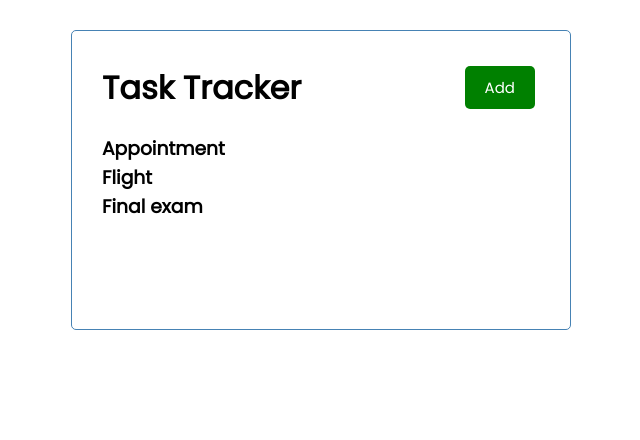
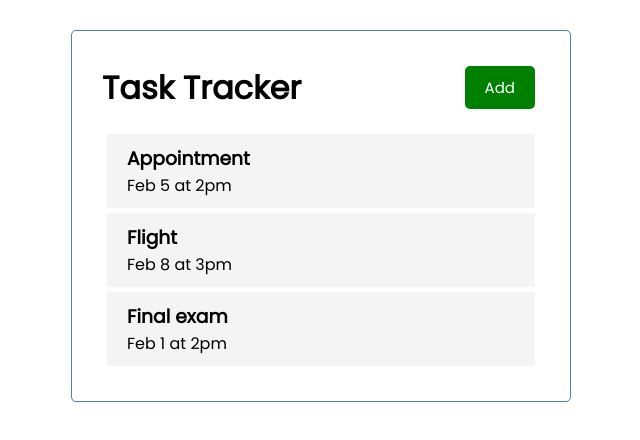
Before and after one commit to sharvarikhedkar/Task-Tracker, a React (Create React App) app: page / in a window 1280 px wide. Shown: the top 440 px of the page, without its empty margins (319-959 px from the left). Built offline with nearby package versions, Linux system fonts and the light colour scheme.

Commit message:
feat: Added Task component

```diff
--- a/src/App.js
+++ b/src/App.js
@@ -3,7 +3,7 @@
 import Tasks from './components/Tasks'
 import {useState} from 'react'
 
-function App() {
+const App = () => {
   const [tasks,setTasks] = useState([
     {
         id: 1,
@@ -28,6 +28,7 @@
         reminder: false,
     },
     ])
+
   return (
     <div className='container'>
       <Header/>
--- /dev/null
+++ b/src/components/Task.js
@@ -0,0 +1,10 @@
+const Task = ({task}) => {
+    return (
+        <div className = 'task'>
+            <h3>{task.text}</h3>
+            <p>{task.day}</p>
+        </div>
+    )
+}
+
+export default Task
--- a/src/components/Tasks.js
+++ b/src/components/Tasks.js
@@ -1,15 +1,15 @@
-
+import Task from './Task'
 
 const Tasks = ({tasks}) => {
-
+        //looping through tasks and outputting component, passing task in as a prop
         return (
-        <div>
-            {tasks.map(task => (
-                <h3 key = {task.id}>{task.text}</h3>
+        <>
+            {tasks.map((task) => (
+                <Task key = {task.id} task = {task}/>
 
             ))}
 
-        </div>
+        </>
     )
 }
 
```
